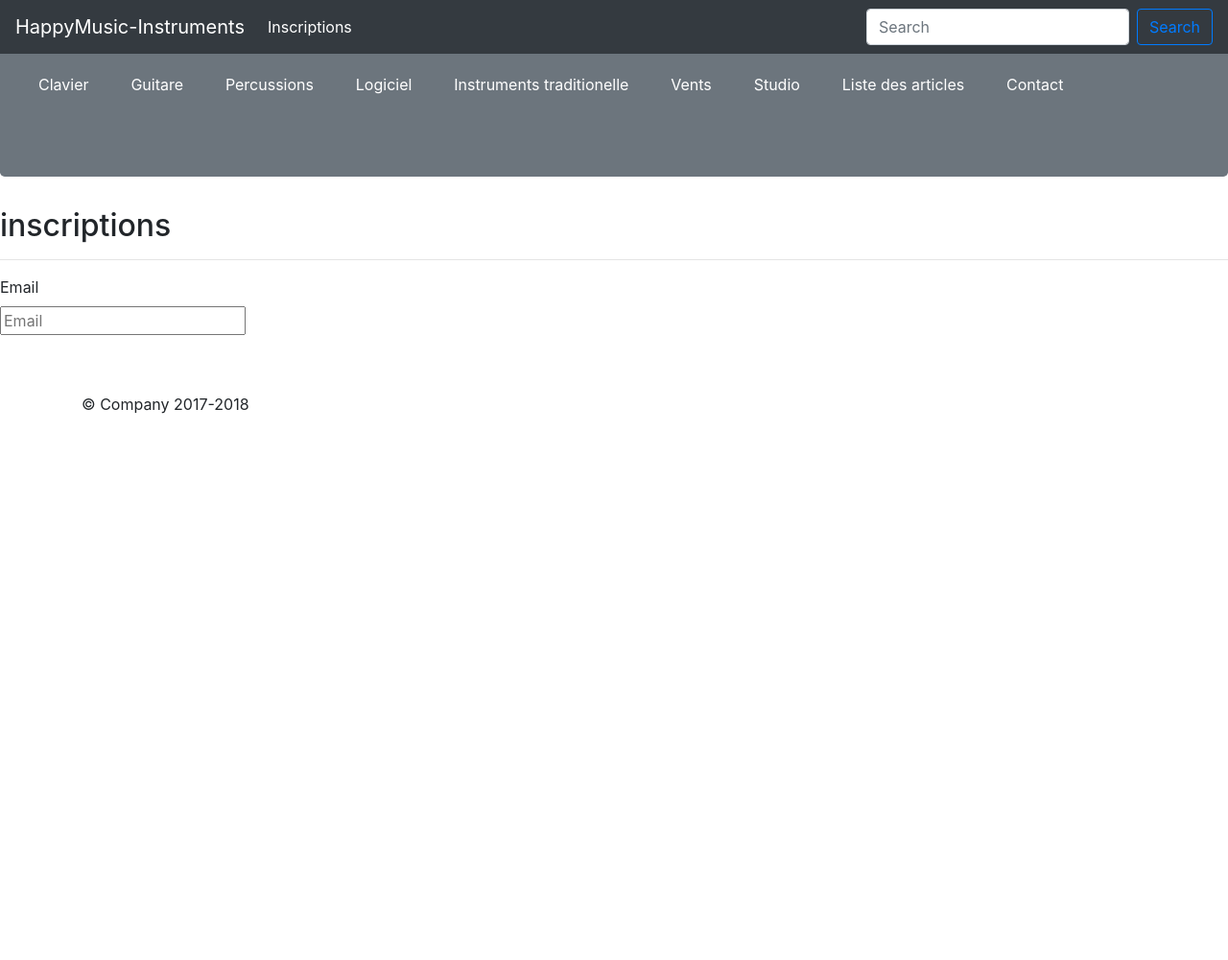
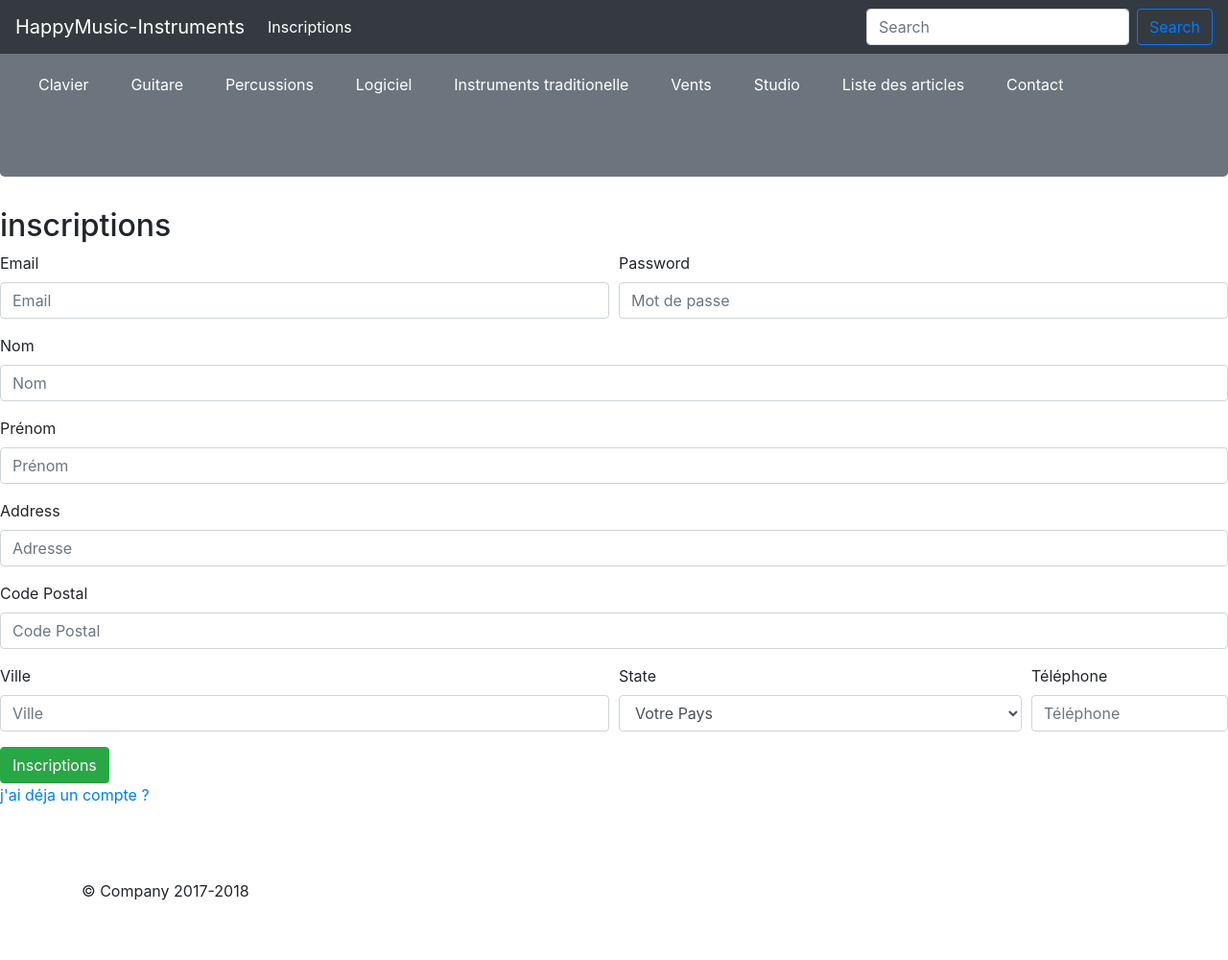
Before and after one commit to GaetanSeg/HappyMusic_Instruments, a CodeIgniter app: page /database/index.php/user/signup in a window 1280 px wide. Shown: the whole page at 96% size. Before the commit the page ends 431 px from the top, so only its background shows below. Run offline with CodeIgniter, Linux system fonts and the light colour scheme; data that the repository does not hold is empty; some libraries are stand-ins or nearby versions.

Commit message:
HappyMusic

```diff
--- a/application/config/config.php
+++ b/application/config/config.php
@@ -377,16 +377,13 @@ $config['encryption_key'] = 'spoisopaskjskjaj456587912';
 | except for 'cookie_prefix' and 'cookie_httponly', which are ignored here.
 |
 */
-$config['sess_cookie_name']		= 'ci_session';
-$config['sess_expiration']		= 7200;
-$config['sess_expire_on_close']	= FALSE;
-$config['sess_encrypt_cookie']	= FALSE;
-$config['sess_use_database']	= FALSE;
-$config['sess_table_name']		= 'ci_sessions';
-$config['sess_match_ip']		= FALSE;
-$config['sess_match_useragent']	= TRUE;
-$config['sess_time_to_update']	= 300;
-$config['sess_save_path'] = 'ci_sessions';
+$config['sess_driver'] = 'files';
+$config['sess_cookie_name'] = 'my_session';
+$config['sess_expiration'] = 7200;
+$config['sess_save_path'] = APPPATH.'session/';
+$config['sess_match_ip'] = FALSE;
+$config['sess_time_to_update'] = 300;
+$config['sess_regenerate_destroy'] = FALSE;
 
 /*
 |--------------------------------------------------------------------------
--- a/application/controllers/user.php
+++ b/application/controllers/user.php
@@ -38,6 +38,21 @@ public function signup(){
 
 					//redirect('user');exit;
 				}
+
+				$this->form_validation->set_rules('email','Email','required|valid_email|is_unique[users.email]');
+				$this->form_validation->set_rules('password','Mot de passe','trim|required|min_length[5]');
+				$this->form_validation->set_rules('lastname','Nom','trim|required');
+				$this->form_validation->set_rules('firstname','Prénom','trim|required');
+				$this->form_validation->set_rules('address','Adresse','trim|required');
+				$this->form_validation->set_rules('city','Ville','trim|required');
+				$this->form_validation->set_rules('cp','Code postal','trim|required');
+				$this->form_validation->set_rules('country','Pays','trim|required|is_natural_no_zero');
+				$this->form_validation->set_rules('phone','Téléphone','trim|required|integer');
+
+				if($this->form_validation->run()){
+
+				}
+
 				$data = array(
 					'title'=>'inscriptions',
 					'countries'=>$this->usermodel->get_countries(),
--- a/application/views/user/signup.php
+++ b/application/views/user/signup.php
@@ -1,12 +1,55 @@
 <h2>inscriptions</h2>
 
-<hr>
-<?php echo form_open('user/signup',array('class'=>'form-horizontal')); ?>
+    <?php if(validation_errors()):?>
+      <div class="alert alert-error"><?php validation_errors('<p>','</p>') ?></div>
+    <?php endif; ?>
 
-  <div class="control-group">
-    <label class="control-label">Email</label>
-    <div class="controls">
-      <input type="text" name="email" placeholder="Email" value="<?php echo set_value("email"); ?>" >
+  <?php echo form_open('user/signup',array('class'=>'form-horizontal')); ?>
+  <div class="form-row">
+    <div class="form-group col-md-6">
+      <label for="inputEmail4">Email</label>
+      <input name="email" type="email" class="form-control"placeholder="Email" value="<?php echo set_value("email"); ?>">
+    </div>
+    <div class="form-group col-md-6">
+      <label for="inputPassword4">Password</label>
+      <input type="password" name="password" class="form-control" placeholder="Mot de passe " value="<?php echo set_value("password"); ?>">
     </div>
   </div>
+  <div class="form-group">
+    <label for="inputAddress">Nom</label>
+    <input type="text" class="form-control" name="lastname" placeholder="Nom" value="<?php echo set_value("lastname"); ?>">
+  </div>
+  <div class="form-group">
+    <label for="inputAddress">Prénom</label>
+    <input type="text" class="form-control"  name="firstname" placeholder="Prénom" value="<?php echo set_value("firstname"); ?>">
+  </div>
+  <div class="form-group">
+    <label for="inputAddress">Address</label>
+    <input type="text" class="form-control" placeholder="Adresse" name ='address'value="<?php echo set_value("address"); ?>">
+  </div>
+  <div class="form-group">
+    <label for="inputAddress">Code Postal</label>
+    <input type="text" class="form-control"  placeholder="Code Postal" name ='cp'value="<?php echo set_value("cp"); ?>">
+  </div>
+  <div class="form-row">
+    <div class="form-group col-md-6">
+      <label for="inputCity">Ville</label>
+      <input type="text" class="form-control" name="city" placeholder="Ville" value="<?php echo set_value("city"); ?>" >
+    </div>
+    <div class="form-group col-md-4">
+      <label for="inputState">State</label>
+        <select   class="form-control" name="country">
+          <option value="0">Votre Pays</option>
+          <?php foreach($countries as $c):?>
+            <option value="<?php echo $c->country_id; ?>"<?php echo set_select('country',$c->country_id);?>><?php echo $c->country_name;?></option>
+          <?php  endforeach; ?>
+        </select>
+    </div>
+    <div class="form-group col-md-2">
+      <label for="inputZip">Téléphone</label>
+      <input type="text" class="form-control" name="phone" placeholder="Téléphone" value="<?php echo set_value("phone"); ?>" >
+    </div>
+  </div>
+  <button type="submit" class="btn btn-success">Inscriptions</button>
+  <p><a href="<?php echo site_url('user/login'); ?>">j'ai déja un compte ? </a></p>
 <?php echo form_close(); ?>
```
Also changed, not shown: 2 other files.
